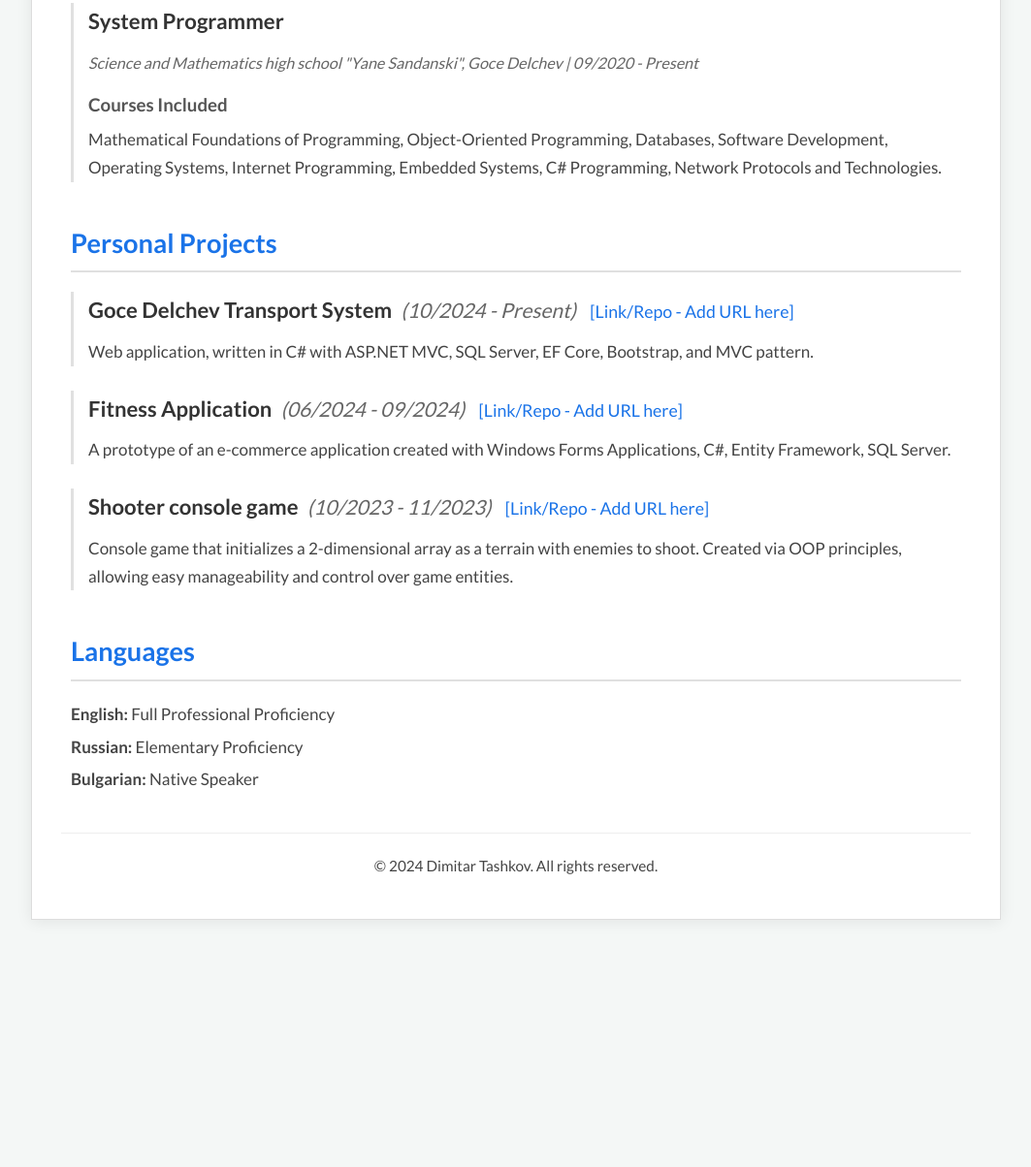
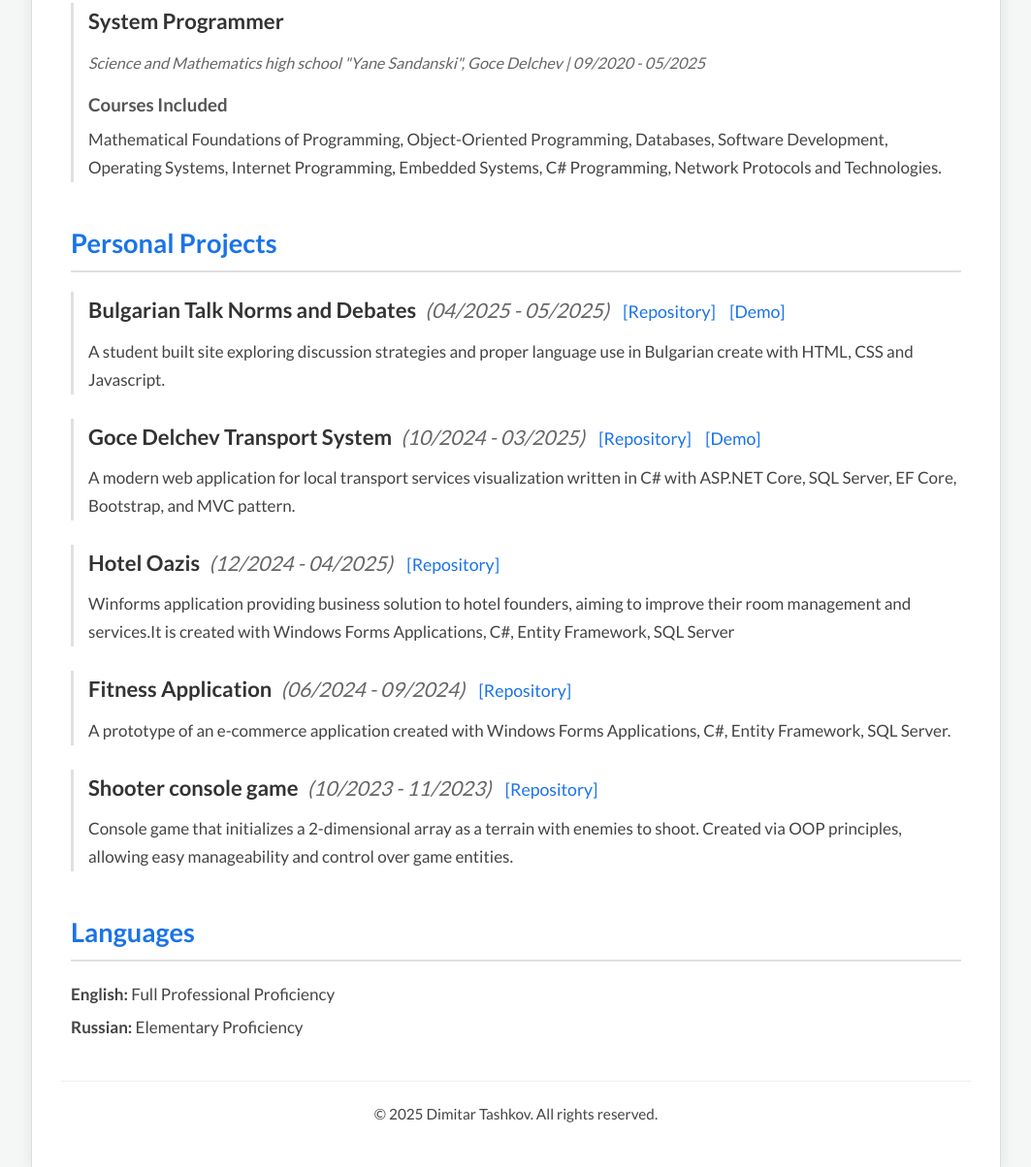
Before and after one commit to DimitarTashkov/Portfolio, a plain HTML site: page index.html in a window 1280 px wide. Shown: the part 1557-2761 px from the top of the page at 97% size, without its empty margins (108-1171 px from the left). Before the commit the page ends 2536 px from the top, so only its background shows below. Drawn offline with Linux system fonts and the light colour scheme.

Commit message:
Update personal information section and enhance project details in portfolio

```diff
--- a/index.html
+++ b/index.html
@@ -22,9 +22,9 @@
 
 
     <main>
-         <section id="about"> <!-- New section for personal info -->
-            <div class="header-content"> <!-- Moved from header -->
-               <img src="profile.jpg" alt="Dimitar Tashkov" class="profile-pic">
+         <section id="about">
+            <div class="header-content">
+               <img src="images/SafetStudio-1229.jpg" alt="Dimitar Tashkov" class="profile-pic">
                <div class="header-text">
                    <h1>Dimitar Tashkov</h1>
                    <h2>C# Web developer</h2>
@@ -35,7 +35,7 @@
                    </p>
                </div>
            </div>
-           <div class="contact-info"> <!-- Moved from header -->
+           <div class="contact-info">
                <ul>
                    <li>Email: <a href="mailto:mitkotashkov1979@gmail.com">mitkotashkov1979@gmail.com</a></li>
                    <li>Phone: <a href="tel:0897209809">0897209809</a></li>
@@ -52,7 +52,7 @@
                 <div class="skill-category">
                     <h3>Technical Skills</h3>
                     <h4>Programming Languages</h4>
-                    <p>C#, JavaScript, HTML, CSS, XML</p>
+                    <p>C#, JavaScript, HTML, CSS</p>
                     <h4>Tools</h4>
                     <p>Visual Studio, Visual Studio Code, SSMS, Figma</p>
                     <h4>Frameworks</h4>
@@ -78,16 +78,16 @@
                 <p class="institution">Software University | 05/2022 - Present</p>
                 <h4>Professional Modules</h4>
                 <ul>
+                    <li><strong>C# Web Development:</strong> ASP.NET MVC, HTTP, MVC pattern, authentication, middleware, RESTful APIs (ASP.NET Web API), testing, deployment.</li>
                     <li><strong>C# Advanced and OOP:</strong> Working with data structures, algorithms, functional programming, OOP principles, Reflection API, Unit Testing.</li>
                     <li><strong>C# Databases:</strong> Database systems (relational/NoSQL), SQL, CRUD, ORM mapping (Entity Framework), LINQ, XML, JSON.</li>
-                    <li><strong>C# Web Development:</strong> ASP.NET MVC, HTTP, MVC pattern, authentication, middleware, RESTful APIs (ASP.NET Web API), testing, deployment.</li>
                     <li><strong>JS Front-End:</strong> JavaScript syntax, dynamic objects, functions, DOM manipulation, event listeners, HTTP/REST, AJAX, Fetch API, asynchronous methods.</li>
                     <li><strong>HTML & CSS:</strong> HTML5, CSS3, DOM traversal, layout, semantics, typography, CSS specificity, responsiveness.</li>
                 </ul>
             </article>
             <article class="education-entry">
                 <h3>System Programmer</h3>
-                <p class="institution">Science and Mathematics high school "Yane Sandanski", Goce Delchev | 09/2020 - Present</p>
+                <p class="institution">Science and Mathematics high school "Yane Sandanski", Goce Delchev | 09/2020 - 05/2025</p>
                 <h4>Courses Included</h4>
                 <p>Mathematical Foundations of Programming, Object-Oriented Programming, Databases, Software Development, Operating Systems, Internet Programming, Embedded Systems, C# Programming, Network Protocols and Technologies.</p>
             </article>
@@ -97,17 +97,34 @@
             <h2>Personal Projects</h2>
             <article class="project-entry">
                 <h3>
+                    Bulgarian Talk Norms and Debates
+                    <span class="project-dates">(04/2025 - 05/2025)</span>
+                    <a href="https://github.com/Nas-k-o/Bulgarian-Talk-Norms-and-Debate" class="project-link" target="_blank">[Repository]</a>
+                    <a href="https://nas-k-o.github.io/Bulgarian-Talk-Norms-and-Debate/" class="project-link" target="_blank">[Demo]</a>
+                </h3>
+                <p>A student built site exploring discussion strategies and proper language use in Bulgarian create with HTML, CSS and Javascript.</p>
+            </article>
+            <article class="project-entry">
+                <h3>
                     Goce Delchev Transport System
-                    <span class="project-dates">(10/2024 - Present)</span>
-                    <a href="#" class="project-link" target="_blank">[Link/Repo - Add URL here]</a> <!-- Add actual link -->
-                </h3>
-                <p>Web application, written in C# with ASP.NET MVC, SQL Server, EF Core, Bootstrap, and MVC pattern.</p>
+                    <span class="project-dates">(10/2024 - 03/2025)</span>
+                    <a href="https://github.com/DimitarTashkov/GoceTransportApp" class="project-link" target="_blank">[Repository]</a>
+                    <a href="https://gocetransport.azurewebsites.net/" class="project-link" target="_blank">[Demo]</a>                 </h3>
+                <p>A modern web application for local transport services visualization written in C# with ASP.NET Core, SQL Server, EF Core, Bootstrap, and MVC pattern.</p>
+            </article>
+            <article class="project-entry">
+                <h3>
+                    Hotel Oazis
+                    <span class="project-dates">(12/2024 - 04/2025)</span>
+                     <a href="https://github.com/DimitarTashkov/Hotel-Oazis" class="project-link" target="_blank">[Repository]</a> <!-- Add actual link -->
+               </h3>
+                <p>Winforms application providing business solution to hotel founders, aiming to improve their room management and services.It is created with Windows Forms Applications, C#, Entity Framework, SQL Server</p>
             </article>
             <article class="project-entry">
                 <h3>
                     Fitness Application
                     <span class="project-dates">(06/2024 - 09/2024)</span>
-                     <a href="#" class="project-link" target="_blank">[Link/Repo - Add URL here]</a> <!-- Add actual link -->
+                     <a href="https://github.com/DimitarTashkov/Fitness-Application" class="project-link" target="_blank">[Repository]</a> <!-- Add actual link -->
                </h3>
                 <p>A prototype of an e-commerce application created with Windows Forms Applications, C#, Entity Framework, SQL Server.</p>
             </article>
@@ -115,7 +132,7 @@
                 <h3>
                     Shooter console game
                     <span class="project-dates">(10/2023 - 11/2023)</span>
-                     <a href="#" class="project-link" target="_blank">[Link/Repo - Add URL here]</a> <!-- Add actual link -->
+                     <a href="https://github.com/DimitarTashkov/Shooter-Game-Project" class="project-link" target="_blank">[Repository]</a> <!-- Add actual link -->
                </h3>
                 <p>Console game that initializes a 2-dimensional array as a terrain with enemies to shoot. Created via OOP principles, allowing easy manageability and control over game entities.</p>
             </article>
@@ -125,13 +142,11 @@
             <h2>Languages</h2>
             <p><strong>English:</strong> Full Professional Proficiency</p>
             <p><strong>Russian:</strong> Elementary Proficiency</p>
-            <!-- Assuming Bulgarian is native, otherwise add it -->
-             <p><strong>Bulgarian:</strong> Native Speaker</p>
         </section>
     </main>
 
     <footer>
-        <p>© 2024 Dimitar Tashkov. All rights reserved.</p>
+        <p>© 2025 Dimitar Tashkov. All rights reserved.</p>
     </footer>
 
 </body>
```
